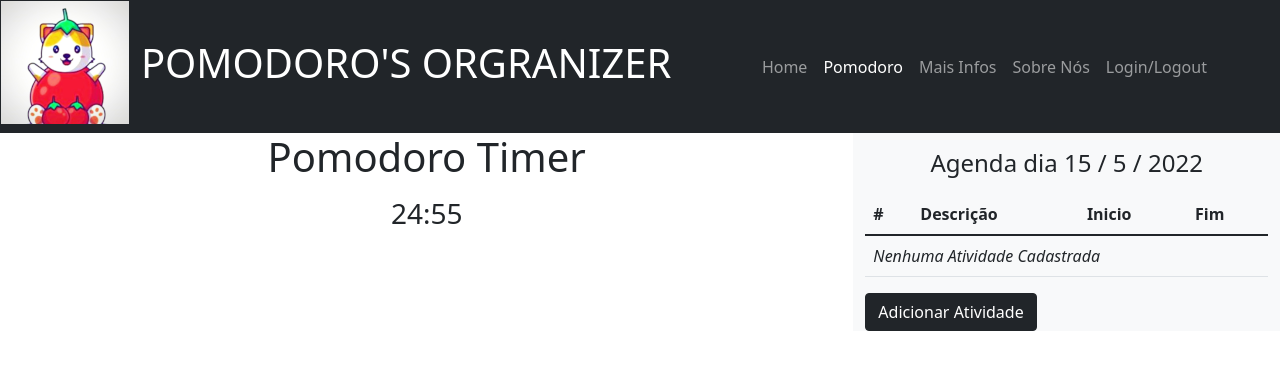
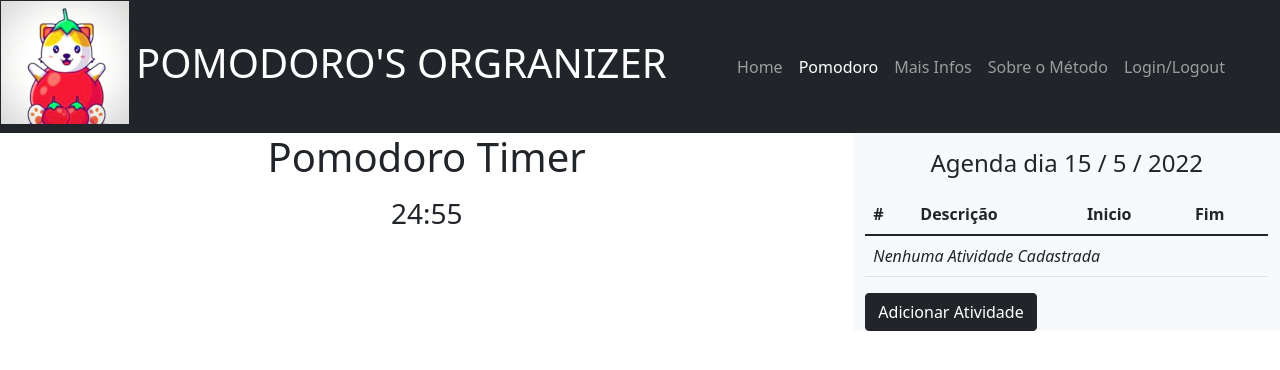
Before and after one commit to ICEI-PUC-Minas-PMV-ADS/pmv-ads-2022-1-e1-proj-web-t9-pomodoro-s-organizer, a plain HTML site: page src/pomodoro.html in a window 1280 px wide. Drawn offline with nearby package versions, Linux system fonts and the light colour scheme.

Commit message:
correção de links navbar

```diff
--- a/src/pomodoro.html
+++ b/src/pomodoro.html
@@ -52,7 +52,7 @@ TURMA 09 GRUPO 05
 						<a class="nav-link" href="../index.html">Home</a>
 						<a class="nav-link active" aria-current="page" href="pomodoro.html">Pomodoro</a>
 						<a class="nav-link" href="/sobre-metodo-pomodoro.html">Mais Infos</a>
-						<a class="nav-link" href="../index.html">Sobre Nós</a>
+						<a class="nav-link" href="../index.html">Sobre o Método</a>
 						<a class="nav-link" href="../index.html">Login/Logout</a>
 					   </div>
 					</div>
```
